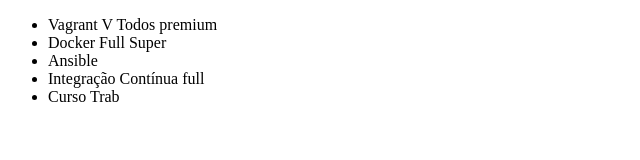
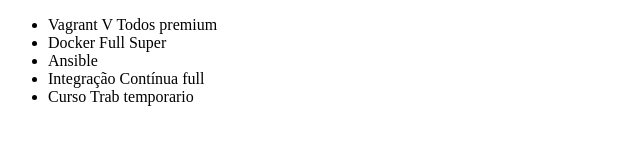
Before and after one commit to JGMGarcia/curso-git, a plain HTML site: page index.html in a window 1280 px wide. Shown: the full height of the page, 0-640 px from the left. Drawn offline with Linux system fonts and the light colour scheme.

Commit message:
curso muito show

```diff
--- a/index.html
+++ b/index.html
@@ -10,7 +10,7 @@
         <li>Docker Full Super</li>
         <li>Ansible</li>
         <li>Integração Contínua full</li>
-		<li>Curso Trab</li>
+		<li>Curso Trab temporario</li>
     </ul>
 </body>
 </html>
```
